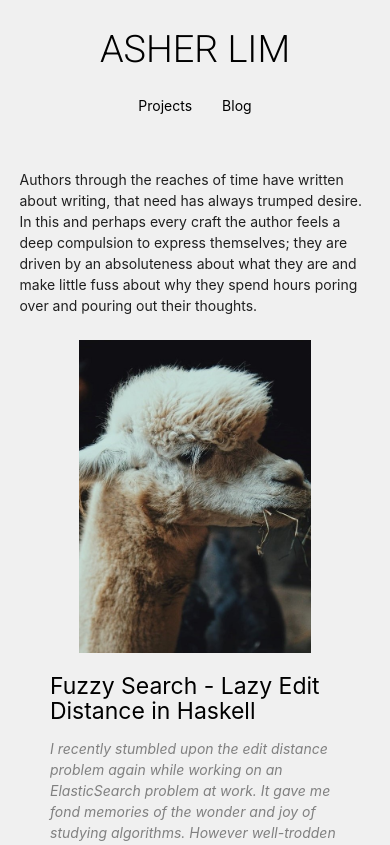
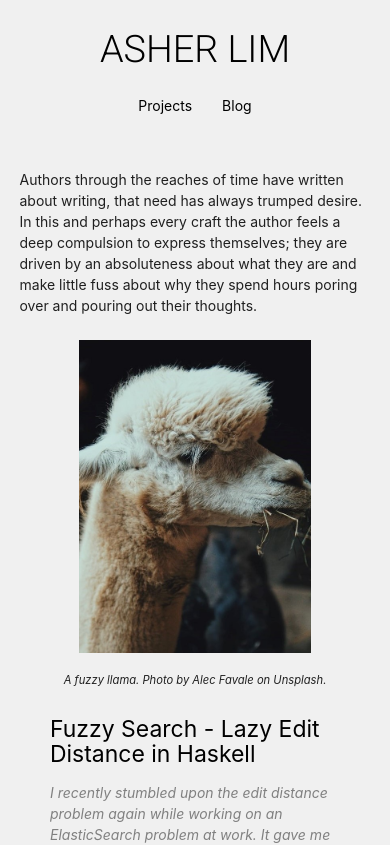
Before and after one commit to asherLZR/ashers-website-v1, a Vue app: page /blog in a window 390 px wide. Shown: the top 845 px of the page. Built offline with nearby package versions, Linux system fonts and the light colour scheme.

Commit message:
Add caption to blog images on mobile site

```diff
--- a/src/components/pages/BlogCard.vue
+++ b/src/components/pages/BlogCard.vue
@@ -3,6 +3,7 @@
 		<div class="row">
 			<div class="col s12 m3 center-align hide-on-med-and-up">
 				<img :src="requiredImg" :alt="item.img" class="responsive-img">
+				<p class="img-caption">{{item.caption}}</p>
 			</div>
 			<div class="col s12 m9 left-align">
 				<h5 class="title"><router-link :to="{name: item.id}">{{item.title}}</router-link></h5>
```
